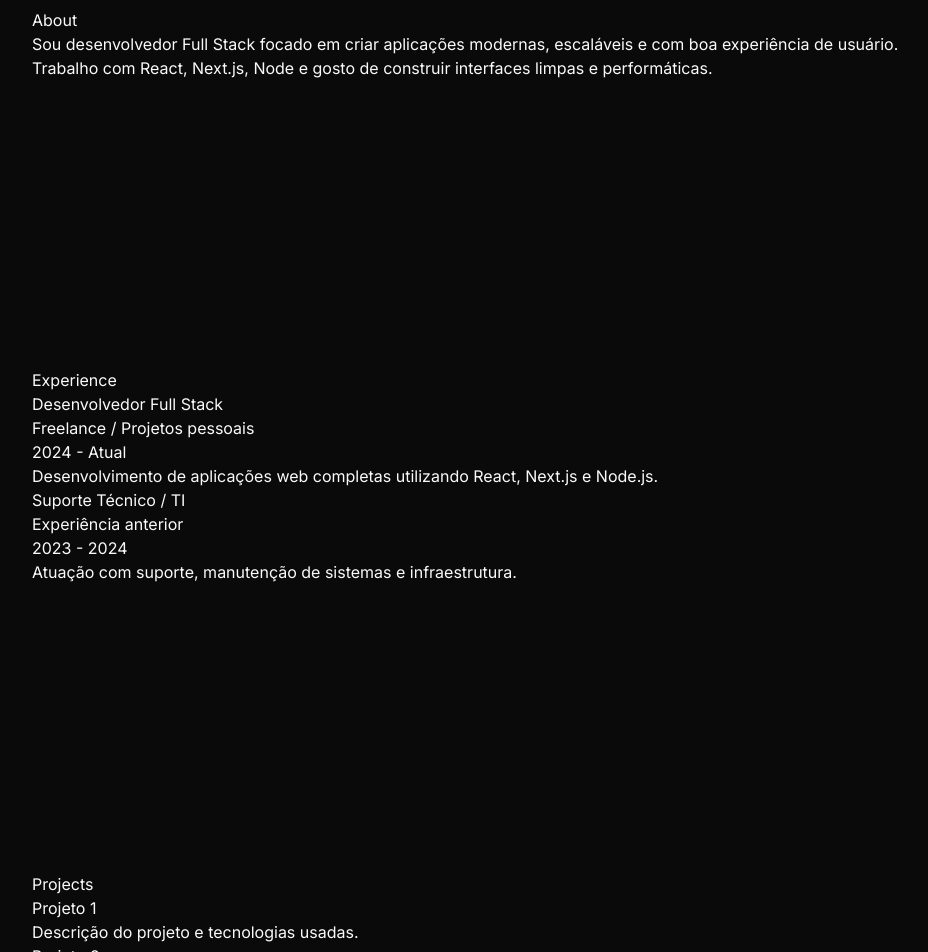
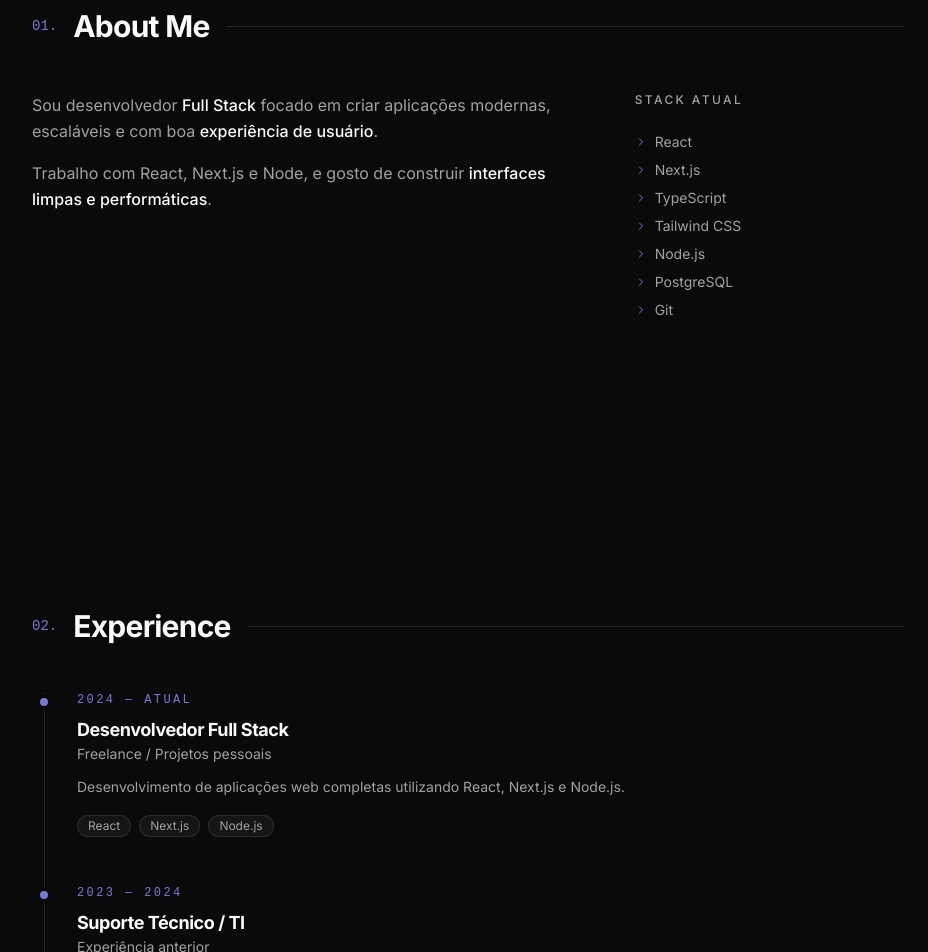
Before and after one commit to carlosrossy/portfolio-v1, a Next.js app: page / in a window 1280 px wide. Shown: the part 880-1832 px from the top of the page, without its empty margins (312-1240 px from the left). Built offline with nearby package versions, Linux system fonts and the light colour scheme.

Commit message:
feat: redesign about and experience sections

```diff
--- a/src/components/sections/about.tsx
+++ b/src/components/sections/about.tsx
@@ -1,19 +1,96 @@
+'use client';
+
+import { motion, type Variants } from 'framer-motion';
+import { ChevronRight } from 'lucide-react';
+
+const techs = [
+  'React',
+  'Next.js',
+  'TypeScript',
+  'Tailwind CSS',
+  'Node.js',
+  'PostgreSQL',
+  'Git',
+];
+
+const container: Variants = {
+  hidden: {},
+  visible: {
+    transition: { staggerChildren: 0.08 },
+  },
+};
+
+const fadeUp: Variants = {
+  hidden: { opacity: 0, y: 20 },
+  visible: {
+    opacity: 1,
+    y: 0,
+    transition: { duration: 0.5, ease: 'easeOut' },
+  },
+};
+
 export function AboutSection() {
   return (
     <section id="about" className="px-6 py-20 md:px-10 lg:px-16">
-      <div>
-        <h2>About</h2>
+      <motion.div
+        initial="hidden"
+        whileInView="visible"
+        viewport={{ once: true, margin: '-100px' }}
+        variants={container}
+        className="max-w-4xl"
+      >
+        <motion.div
+          variants={fadeUp}
+          className="mb-12 flex items-center gap-4"
+        >
+          <span className="font-mono text-sm text-accent-500">01.</span>
+          <h2 className="text-2xl font-bold tracking-tight md:text-3xl">
+            About Me
+          </h2>
+          <span aria-hidden className="h-px flex-1 bg-border" />
+        </motion.div>
 
-        <p>
-          Sou desenvolvedor Full Stack focado em criar aplicações modernas,
-          escaláveis e com boa experiência de usuário.
-        </p>
+        <div className="grid gap-12 lg:grid-cols-[2fr_1fr] lg:gap-16">
+          <motion.div
+            variants={fadeUp}
+            className="space-y-4 text-base leading-relaxed text-muted-foreground"
+          >
+            <p>
+              Sou desenvolvedor{' '}
+              <span className="font-medium text-foreground">Full Stack</span>{' '}
+              focado em criar aplicações modernas, escaláveis e com boa{' '}
+              <span className="font-medium text-foreground">
+                experiência de usuário
+              </span>
+              .
+            </p>
+            <p>
+              Trabalho com React, Next.js e Node, e gosto de construir{' '}
+              <span className="font-medium text-foreground">
+                interfaces limpas e performáticas
+              </span>
+              .
+            </p>
+          </motion.div>
 
-        <p>
-          Trabalho com React, Next.js, Node e gosto de construir interfaces
-          limpas e performáticas.
-        </p>
-      </div>
+          <motion.div variants={fadeUp}>
+            <p className="mb-6 text-xs font-medium uppercase tracking-[0.2em] text-muted-foreground">
+              Stack atual
+            </p>
+            <ul className="grid grid-cols-2 gap-x-4 gap-y-2 text-sm lg:grid-cols-1">
+              {techs.map((tech) => (
+                <li
+                  key={tech}
+                  className="flex items-center gap-2 text-muted-foreground"
+                >
+                  <ChevronRight className="size-3 shrink-0 text-accent-500" />
+                  {tech}
+                </li>
+              ))}
+            </ul>
+          </motion.div>
+        </div>
+      </motion.div>
     </section>
   );
 }
--- a/src/components/sections/experience.tsx
+++ b/src/components/sections/experience.tsx
@@ -1,28 +1,112 @@
+'use client';
+
+import { motion, type Variants } from 'framer-motion';
+
+interface Experience {
+  period: string;
+  role: string;
+  company: string;
+  description: string;
+  tech: string[];
+}
+
+const experiences: Experience[] = [
+  {
+    period: '2024 — Atual',
+    role: 'Desenvolvedor Full Stack',
+    company: 'Freelance / Projetos pessoais',
+    description:
+      'Desenvolvimento de aplicações web completas utilizando React, Next.js e Node.js.',
+    tech: ['React', 'Next.js', 'Node.js'],
+  },
+  {
+    period: '2023 — 2024',
+    role: 'Suporte Técnico / TI',
+    company: 'Experiência anterior',
+    description:
+      'Atuação com suporte, manutenção de sistemas e infraestrutura.',
+    tech: ['Suporte', 'Sistemas', 'Infraestrutura'],
+  },
+];
+
+const container: Variants = {
+  hidden: {},
+  visible: {
+    transition: { staggerChildren: 0.08 },
+  },
+};
+
+const fadeUp: Variants = {
+  hidden: { opacity: 0, y: 20 },
+  visible: {
+    opacity: 1,
+    y: 0,
+    transition: { duration: 0.5, ease: 'easeOut' },
+  },
+};
+
 export function ExperienceSection() {
   return (
     <section id="experience" className="px-6 py-20 md:px-10 lg:px-16">
-      <h2>Experience</h2>
+      <motion.div
+        initial="hidden"
+        whileInView="visible"
+        viewport={{ once: true, margin: '-100px' }}
+        variants={container}
+        className="max-w-4xl"
+      >
+        <motion.div
+          variants={fadeUp}
+          className="mb-12 flex items-center gap-4"
+        >
+          <span className="font-mono text-sm text-accent-500">02.</span>
+          <h2 className="text-2xl font-bold tracking-tight md:text-3xl">
+            Experience
+          </h2>
+          <span aria-hidden className="h-px flex-1 bg-border" />
+        </motion.div>
 
-      <div>
-        <div>
-          <h3>Desenvolvedor Full Stack</h3>
-          <p>Freelance / Projetos pessoais</p>
-          <span>2024 - Atual</span>
+        <ol className="relative ml-3 list-none space-y-12 border-l border-border pl-8">
+          {experiences.map((exp) => (
+            <motion.li
+              key={`${exp.role}-${exp.period}`}
+              variants={fadeUp}
+              className="relative"
+            >
+              <span
+                aria-hidden
+                className="absolute -left-[37px] top-1.5 size-2 rounded-full bg-accent-500 ring-4 ring-background"
+              />
 
-          <p>
-            Desenvolvimento de aplicações web completas utilizando React,
-            Next.js e Node.js.
-          </p>
-        </div>
+              <p className="font-mono text-xs uppercase tracking-[0.2em] text-accent-500">
+                {exp.period}
+              </p>
 
-        <div>
-          <h3>Suporte Técnico / TI</h3>
-          <p>Experiência anterior</p>
-          <span>2023 - 2024</span>
+              <h3 className="mt-2 text-lg font-semibold tracking-tight text-foreground">
+                {exp.role}
+              </h3>
+              <p className="text-sm text-muted-foreground">{exp.company}</p>
 
-          <p>Atuação com suporte, manutenção de sistemas e infraestrutura.</p>
-        </div>
-      </div>
+              <p className="mt-3 text-sm leading-relaxed text-muted-foreground">
+                {exp.description}
+              </p>
+
+              {exp.tech.length > 0 && (
+                <ul className="mt-4 flex flex-wrap gap-2">
+                  {exp.tech.map((t) => (
+                    <li
+                      key={t}
+                      className="inline-flex items-center rounded-full border border-border bg-muted/40 px-2.5 py-0.5 text-xs text-muted-foreground"
+                    >
+                      {t}
+                    </li>
+                  ))}
+                </ul>
+              )}
+            </motion.li>
+          ))}
+        </ol>
+      </motion.div>
     </section>
   );
 }
```
